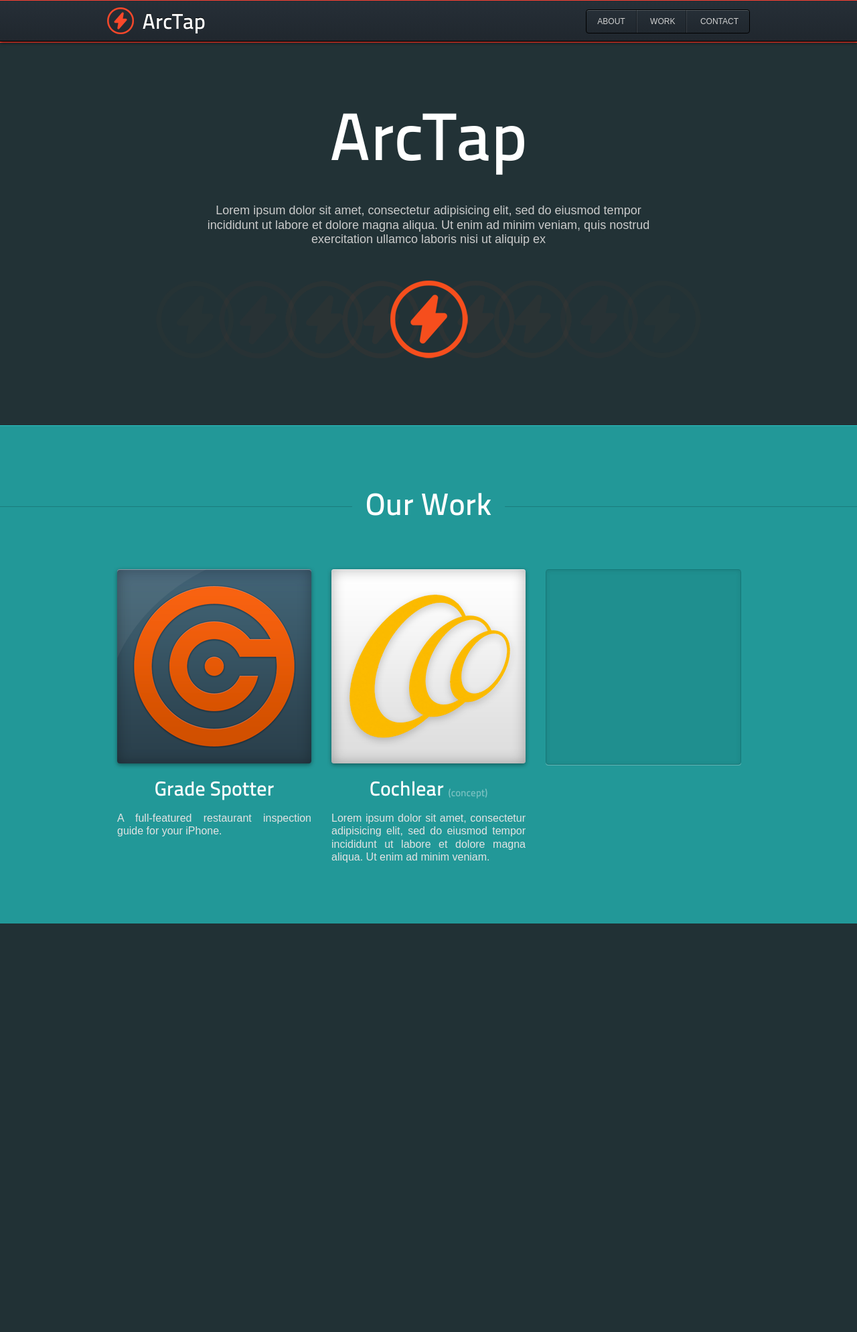
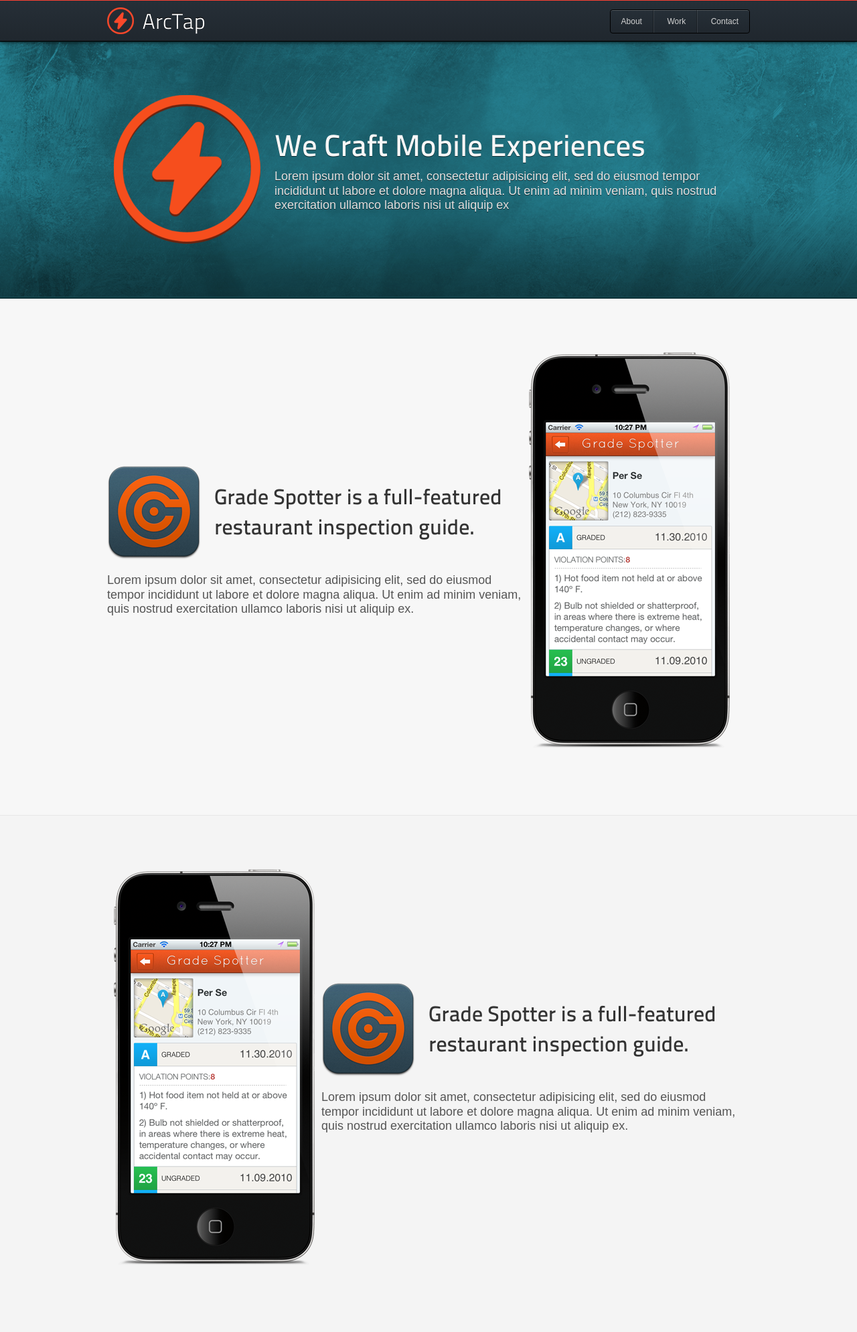
Before and after one commit to theronind/arctap, a PHP site: page / in a window 1280 px wide. Shown: the whole page at 67% size. Before the commit the page ends 1379 px from the top, so only its background shows below. Run offline with PHP 8.4, Linux system fonts and the light colour scheme; data that the repository does not hold is empty; some libraries are stand-ins or nearby versions; some web fonts are replaced.

Commit message:
cleaning up the home page

```diff
--- a/css/style.css
+++ b/css/style.css
@@ -1,19 +1,9 @@
 html, body{
-	background-color: #f4f4f4;
+	background-color: #f7f7f7;
 	font-family: 'Droid Sans', sans-serif;
 	font-weight: 400;
 	position: relative;
     z-index: 0;
-}
-@font-face {
-    font-family: 'QuicksandLight';
-    src: url('../font/quicksand/Quicksand_Light-webfont.eot');
-    src: url('../font/quicksand/Quicksand_Light-webfont.eot?#iefix') format('embedded-opentype'),
-         url('../font/quicksand/Quicksand_Light-webfont.woff') format('woff'),
-         url('../font/quicksand/Quicksand_Light-webfont.ttf') format('truetype'),
-         url('../font/quicksand/Quicksand_Light-webfont.svg#QuicksandLight') format('svg');
-    font-weight: normal;
-    font-style: normal;
 }
 h1{
 	color: #fff;
@@ -23,31 +13,13 @@ h1{
 	padding: 0;
 }
 h2{
-	color: #fff;
+	color: #333333;
 	font-family: 'TitilliumText22LMedium', Arial, sans-serif;
-	font-size: 46px;
 	font-weight: 400;
-	margin: 0 0 60px;
 	padding: 0;
-	text-align: center;
-
-    position: relative;
-    z-index: 1;
-}
-h2:before {
-	border-top: 1px solid #1b7d7d;
-    content:"";
-    margin: 0 auto;
-    position: absolute;
-    top: 30px; left: 0; right: 0; bottom: 0;
-    z-index: -1;
-}
-h2 span {
-	background: #229898;
-	padding: 0 20px;
 }
 h3{
-	color: #fff;
+	color: #333333;
 	font-family: 'TitilliumText22LMedium', Arial, sans-serif;
 	font-size: 30px;
 	font-weight: 400;
@@ -55,13 +27,8 @@ h3{
 	padding: 0;
 	text-align: center;
 }
-h3 small{
-	font-size: 15px;
-    opacity: 0.4;
-    vertical-align: text-bottom;
-}
 p{
-	color: #e3e3e3;
+	color: #555555;
 	font-size: 16px;
 	line-height: 1.2;
 	margin: 0;
@@ -90,6 +57,8 @@ header{
 }
 header h1{
 	display: inline;
+	font-family: 'TitilliumText22LLight';
+	font-weight: normal;
 	line-height: 1;
 }
 header img{
@@ -120,7 +89,6 @@ nav ul{
 }
 nav li{
 	display: inline;
-	text-transform: uppercase;
 }
 nav li a, nav li a:hover{
 	border-right: 1px solid rgba(0,0,0,0.3);
@@ -136,69 +104,73 @@ nav li:last-child a{
 }
 /* ========================================================= Home ===*/
 #intro{
-	background-color: #223236;
-	border-top: 2px solid #fc4132;
-	border-bottom: 1px solid #2bc0c0;
+	background: #124951 url(/img/intro.png) center center no-repeat;
+	border-bottom: 2px solid #0c3036;
+	padding: 70px 0;
+}
+#intro img{
+	height: auto;
+	max-width: 100%;
 }
 #intro h1{
-	font-size: 100px;
-	padding: 80px 0 0;
-	margin: 0 0 20px ;
-	text-align: center;
+	color: #f7f7f7;
+	font-size: 45px;
+	margin: 48px 0 0;
+	text-shadow: 0 1px 0 rgba(0, 0, 0, 0.6);
 }
 #intro p{
-	color: #cbcbcb;
+	color: #e1e1e1;
 	font-size: 18px;
-	font-weight: 100;
-	margin: 0 auto 50px;
-	text-align: center;
-	width: 700px;
+	text-shadow: 0 1px 0 rgba(0, 0, 0, 0.6);
 }
-#intro img{
-	margin: 0 auto 100px;
-	display: block;
+/* -----------------
+ -- Grade Spotter --
+----------------- */
+#intro-gradespotter{
+	padding: 70px 0;
 }
-#apps{
-	background-color: #229898;
-	padding: 90px 0;
-	position: relative;
-    z-index: 5;
+#intro-gradespotter .g8{
+	margin: 180px 0 0;
 }
-#apps ul{
-	list-style: none;
-	margin: 0;
-	padding: 0;
+#intro-gradespotter img{
+	float: left;
+	margin: 0 20px 20px 0;
 }
-#apps li{
+#intro-gradespotter h2{
 	float: left;
-	margin: 0 15px;
-	width: 290px;
+	font-size: 32px;
+	margin: 27px 0 0;
+	width: 460px;
 }
-#apps ul div{
-	border-radius: 4px;
-	box-shadow: 0 1px 0 rgba(255, 255, 255, 0.4) inset, 0 0 20px rgba(0, 0, 0, 0.3) inset;
-	margin: 0 0 20px;
-	background: url(../img/glare.png) top left no-repeat;
+#intro-gradespotter p{
+	font-size: 18px;
 }
-#apps ul img{
-	border-radius: 4px;
-	box-shadow: 0 2px 6px rgba(0, 0, 0, 0.4);
+/* ------------
+ -- Cochlear --
+------------ */
+#intro-cochlear{
+	background-color: #f4f4f4;
+	border-top: 1px solid #e7e7e7;
+	padding: 70px 0;
+}
+#intro-cochlear .g8{
+	margin: 180px 0 0;
+}
+#intro-cochlear img{
+	float: left;
+	margin: 0 20px 20px 0;
+}
+#intro-cochlear h2{
+	float: left;
+	font-size: 32px;
+	margin: 27px 0 0;
+	width: 460px;
+}
+#intro-cochlear p{
+	font-size: 18px;
+}
 
-
-	z-index: -1;
-	position: relative;
-}
-#apps ul span{
-	background-color: #1f8f8f;
-	border: 1px solid #167878;
-	border-radius: 4px;
-	box-shadow:0 1px 6px rgba(0, 0, 0, 0.1) inset, 0 1px 0 rgba(255, 255, 255, 0.3);
-	display: block;
-	width: 290px; height: 290px;
-}
-#apps ul p{
-	text-align: justify;
-}
+/* ========================================================= Footer ===*/
 footer{
 	background-color: #f4f4f4;
 	border-top: 1px solid #fff;
--- a/header.php
+++ b/header.php
@@ -23,9 +23,9 @@
 	<h1><a href="/"><img src="/img/logo.png"> ArcTap</a></h1>
 	<nav>
 		<ul>
-			<li><a href="">About</a></li>
-			<li><a href="">Work</a></li>
-			<li><a href="">Contact</a></li>
+			<li><a href="/about">About</a></li>
+			<li><a href="/work">Work</a></li>
+			<li><a href="/contact">Contact</a></li>
 		</ul>
 	</nav>
 </div><!--/container-->
--- a/index.php
+++ b/index.php
@@ -1,31 +1,43 @@
 <?php  $title = ''; include 'header.php'; ?>
 
-<div id="intro">
+<section id="intro">
 <div class="container">
-	<h1>ArcTap</h1>
-	<p>Lorem ipsum dolor sit amet, consectetur adipisicing elit, sed do eiusmod tempor incididunt ut labore et dolore magna aliqua. Ut enim ad minim veniam, quis nostrud exercitation ullamco laboris nisi ut aliquip ex</p>
-	<img src="img/logo-fade2.png"/>
+	<div class="g3">
+		<img src="/img/logo-large.png"/>
+	</div><!--/g3-->
+	<div class="g9">
+		<h1>We Craft Mobile Experiences</h1>
+		<p>Lorem ipsum dolor sit amet, consectetur adipisicing elit, sed do eiusmod tempor incididunt ut labore et dolore magna aliqua. Ut enim ad minim veniam, quis nostrud exercitation ullamco laboris nisi ut aliquip ex</p>
+	</div><!--/g9-->
 </div><!--/container-->
-</div><!--/intro-->
+</section><!--/intro-->
 
-<div id="apps">
-	<h2><span>Our Work</span></h2>
-	<div class="container">
-			<ul class="clearfix">
-				<li>
-					<a href="/gradespotter"><div><img src="img/gradespotter.png"/></div></a>
-					<h3>Grade Spotter</h3>
-					<!-- <p>Lorem ipsum dolor sit amet, consectetur adipisicing elit, sed do eiusmod tempor incididunt ut labore et dolore magna aliqua. Ut enim ad minim veniam.</p> -->
-					<p>A full-featured restaurant inspection guide for your iPhone.</p>
-				</li>
-				<li>
-					<a href=""><div><img src="img/cochlear.png"/></div></a>
-					<h3>Cochlear <small>(concept)</small></h3>
-					<p>Lorem ipsum dolor sit amet, consectetur adipisicing elit, sed do eiusmod tempor incididunt ut labore et dolore magna aliqua. Ut enim ad minim veniam.</p>
-				</li>
-				<li><span></span></li>
-			</ul>
-	</div><!--/container-->
-</div><!--/apps-->
+<section id="intro-gradespotter">
+<div class="container">
+	<div class="g8">
+		<img src="/img/gradespotter-icon.png"/>
+		<h2>Grade Spotter is a full-featured restaurant inspection guide.</h2>
+		<div class="clear"></div>
+		<p>Lorem ipsum dolor sit amet, consectetur adipisicing elit, sed do eiusmod tempor incididunt ut labore et dolore magna aliqua. Ut enim ad minim veniam, quis nostrud exercitation ullamco laboris nisi ut aliquip ex.</p>
+	</div><!--/g8-->
+	<div class="g4">
+		<img src="/img/gradespotter-iphone.png"/>
+	</div><!--/g4-->
+</div><!--/container-->
+</section><!--/intro-gradespotter-->
+
+<section id="intro-cochlear">
+<div class="container">
+	<div class="g4">
+		<img src="/img/gradespotter-iphone.png"/>
+	</div><!--/g4-->
+	<div class="g8">
+		<img src="/img/gradespotter-icon.png"/>
+		<h2>Grade Spotter is a full-featured restaurant inspection guide.</h2>
+		<div class="clear"></div>
+		<p>Lorem ipsum dolor sit amet, consectetur adipisicing elit, sed do eiusmod tempor incididunt ut labore et dolore magna aliqua. Ut enim ad minim veniam, quis nostrud exercitation ullamco laboris nisi ut aliquip ex.</p>
+	</div><!--/g8-->
+</div><!--/container-->
+</section><!--/intro-cochlear-->
 
 <?php include("footer.php"); ?>
```
Also changed, not shown: img/gradespotter-icon.png (added), img/gradespotter-iphone.png (added), img/gradespotter.png (deleted), img/intro.png (added), img/logo-fade.png (deleted), img/logo-fade2.png (deleted), img/logo-large.png (added).
